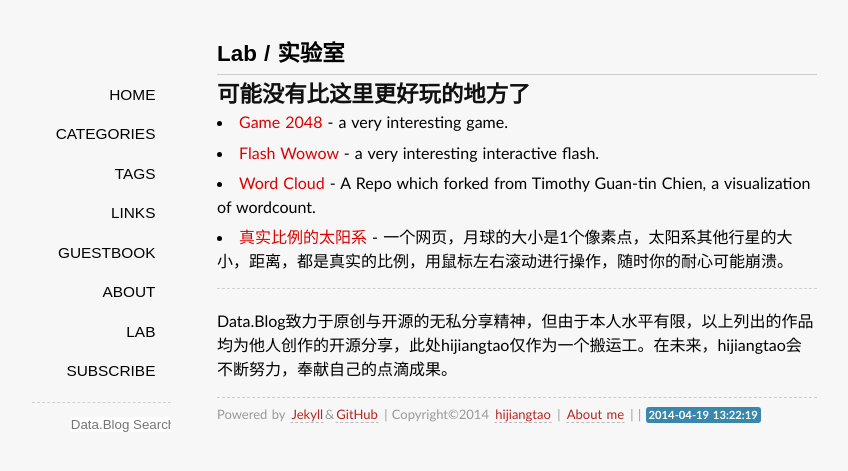
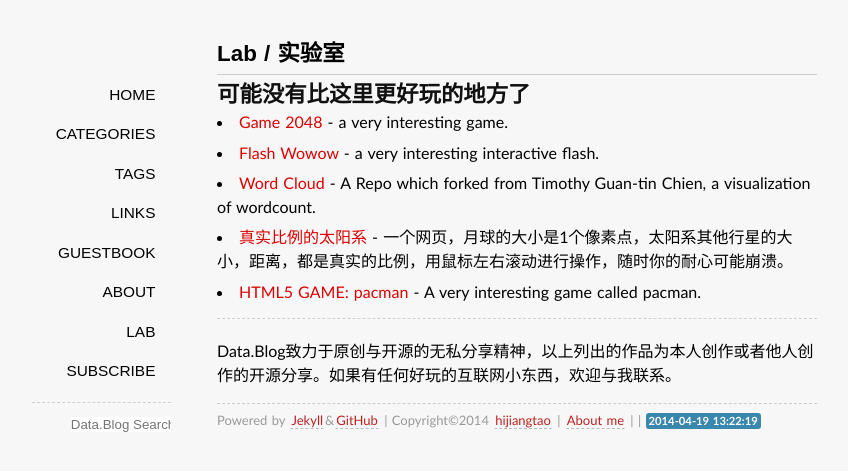
Before and after one commit to jessica0530/hijiangtao.github.io, a Jekyll site: the page built from laboratory/index.md, in a window 1280 px wide. Shown: the top 471 px of the page, without its empty margins (123-971 px from the left). Built offline with Jekyll 4.4.1, drawn with Linux system fonts in a browser that asks for light colours; some web fonts are replaced; Markdown is read by kramdown in place of the engine named in the settings; comment, search, counter and statistics services are not loaded.

Commit message:
modify lab

```diff
--- a/laboratory/index.md
+++ b/laboratory/index.md
@@ -10,7 +10,8 @@ comments: yes
 * [Flash Wowow](http://hijiangtao.weebly.com/uploads/2/4/7/5/24754659/banner_website_v03_by_davedonut-d6tpi0q.swf) - a very interesting interactive flash.
 * [Word Cloud](http://hijiangtao.github.io/wordcloud) - A Repo which forked from Timothy Guan-tin Chien, a visualization of wordcount.
 * [真实比例的太阳系](http://joshworth.com/dev/pixelspace/pixelspace_solarsystem.html) - 一个网页，月球的大小是1个像素点，太阳系其他行星的大小，距离，都是真实的比例，用鼠标左右滚动进行操作，随时你的耐心可能崩溃。
+* [HTML5 GAME: pacman](http://hijiangtao.github.io/pacman) - A very interesting game called pacman.
 
 ----
 
-Data.Blog致力于原创与开源的无私分享精神，但由于本人水平有限，以上列出的作品均为他人创作的开源分享，此处hijiangtao仅作为一个搬运工。在未来，hijiangtao会不断努力，奉献自己的点滴成果。
+Data.Blog致力于原创与开源的无私分享精神，以上列出的作品为本人创作或者他人创作的开源分享。如果有任何好玩的互联网小东西，欢迎与我联系。
```
